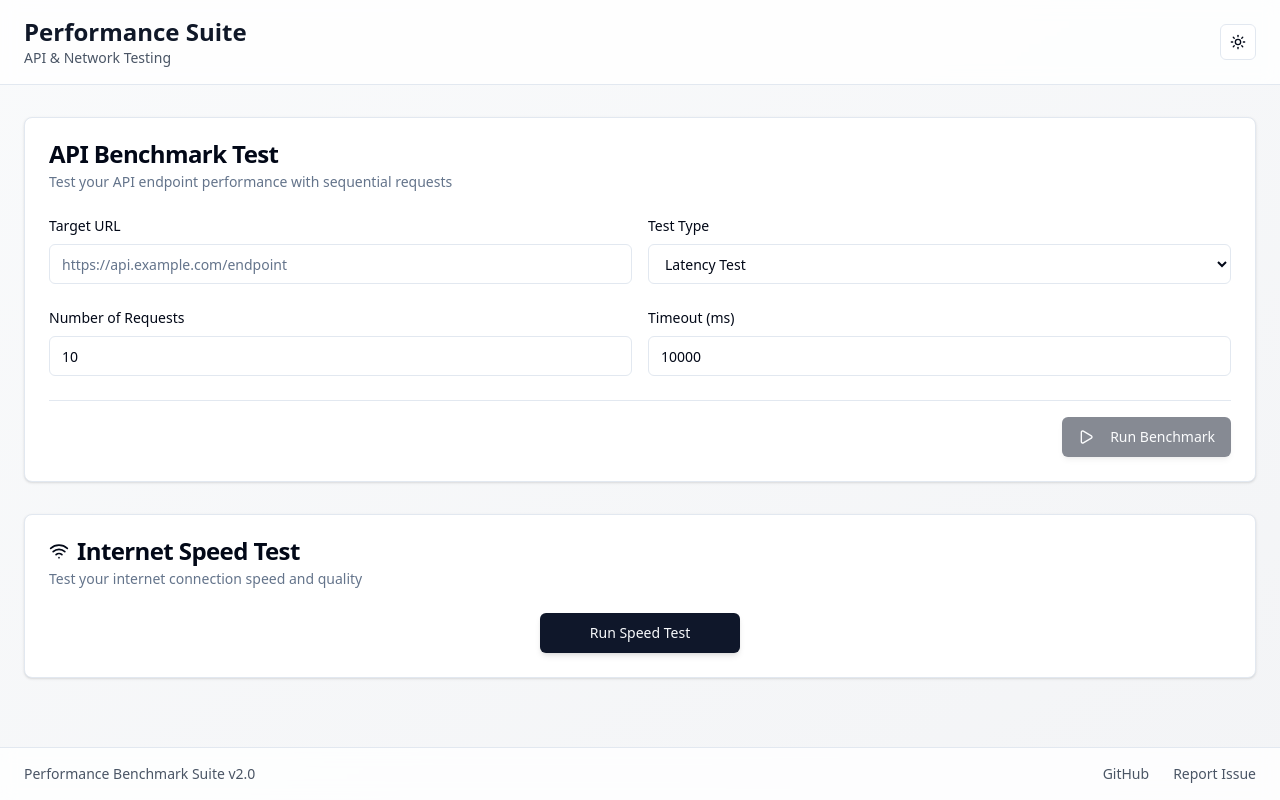
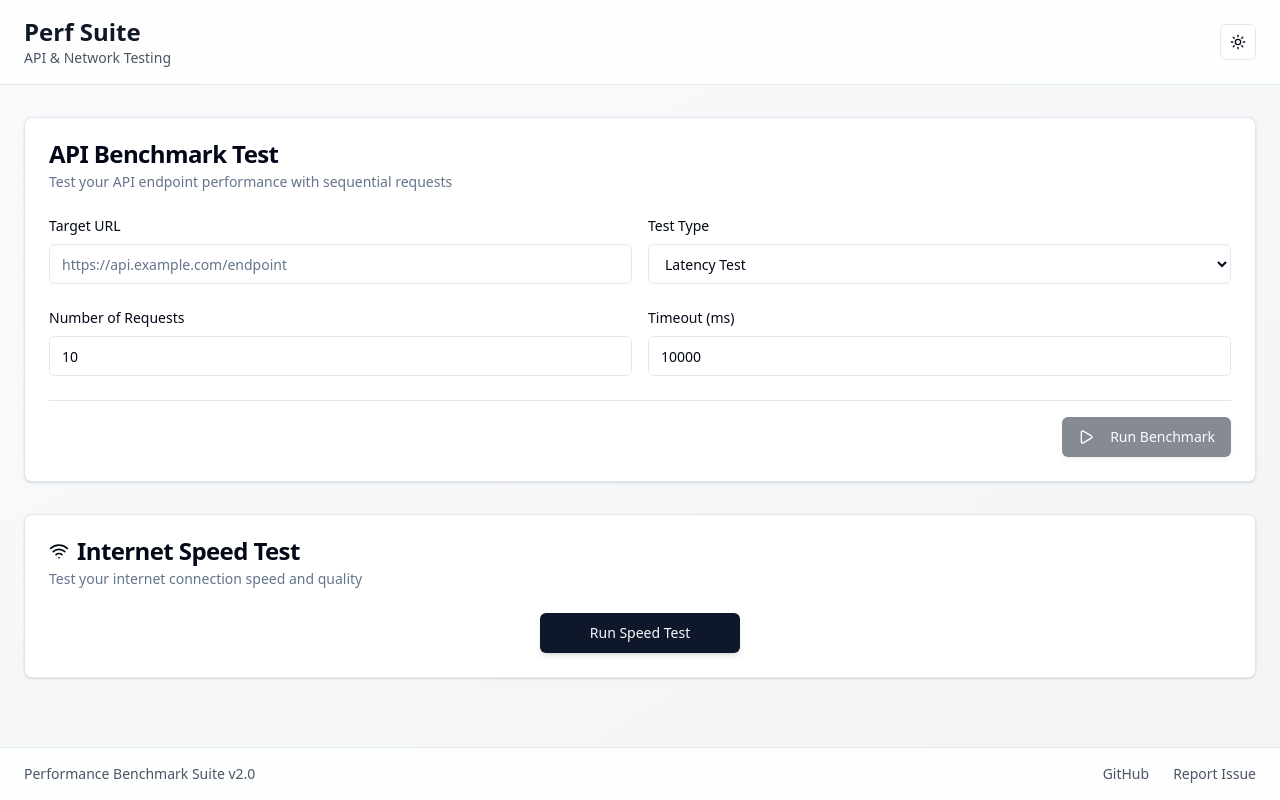
Before and after one commit to Hari4120/perf-suite, a Next.js app: page / in a window 1280 px wide. Built offline with nearby package versions, Linux system fonts and the light colour scheme.

Commit message:
Update page.tsx

```diff
--- a/src/app/page.tsx
+++ b/src/app/page.tsx
@@ -84,7 +84,7 @@ export default function Dashboard() {
         <div className="w-full px-6 py-4 flex items-center justify-between">
           <div>
             <h1 className="text-2xl font-bold text-gray-900 dark:text-white">
-              Performance Suite
+              Perf Suite
             </h1>
             <p className="text-sm text-gray-600 dark:text-gray-400">
               API & Network Testing
```
